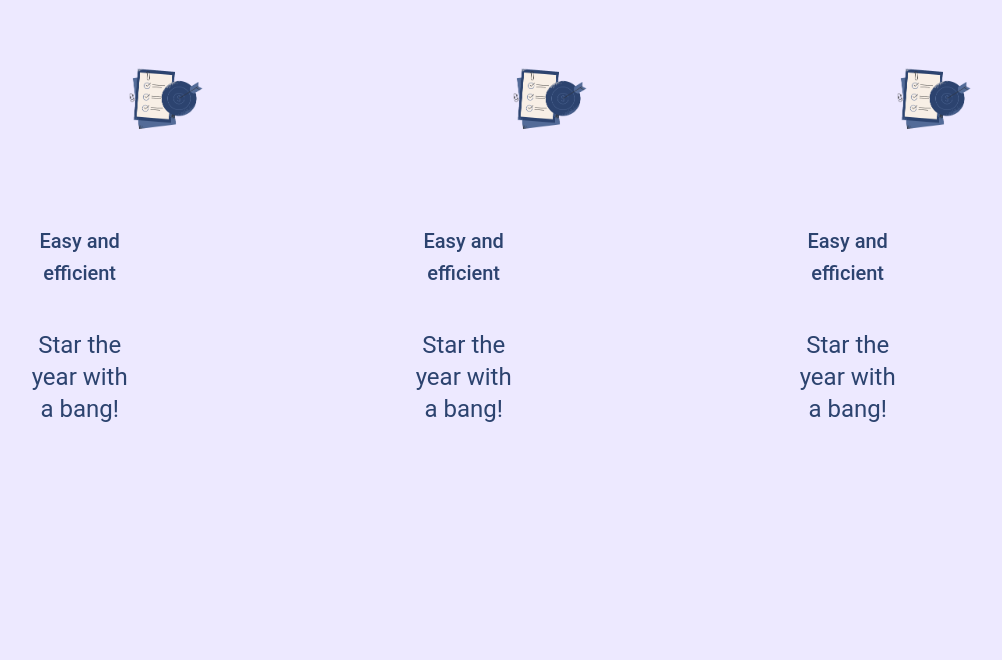
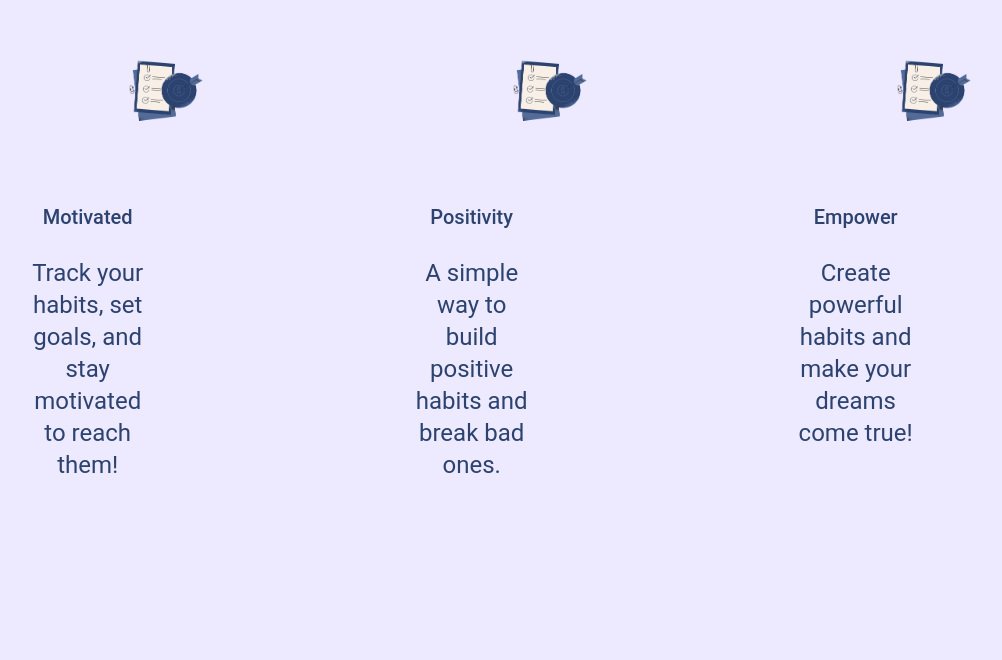
Before and after one commit to vmaineng/Habit-2023, a React (Create React App) app in the folder client/: page / in a window 1280 px wide. Shown: the part 780-1440 px from the top of the page, without its empty margins (35-1037 px from the left). Built offline with nearby package versions, Linux system fonts and the light colour scheme.

Commit message:
added landing page

```diff
--- a/client/src/pages/Landingpage.js
+++ b/client/src/pages/Landingpage.js
@@ -24,7 +24,7 @@ function Landingpage() {
           alignItems: "center",
         }}
       >
-        <Grid container spacing={5}>
+        <Grid container spacing={2}>
           <Grid item xs={12}>
             {/* <Box
               sx={{
@@ -53,8 +53,22 @@ function Landingpage() {
       </Container>
 
       {/* Values */}
-      <Container sx={{ mt: 15, mb: 30, display: "flex", position: "relative" }}>
-        <Grid container spacing={5}>
+      <Container sx={{ mt: 10, mb: 15, display: "flex", position: "relative" }}>
+        <Grid container spacing={2}>
+          <Grid item xs={1} md={4}>
+            <Box
+              component="img"
+              src={Note}
+              alt="suitcase"
+              sx={{ height: 150 }}
+            />
+            <Typography variant="h6" sx={{ my: 3 }}>
+              Motivated
+            </Typography>
+            <Typography variant="h5">{"Track your habits, set goals, and stay motivated to reach them!"}</Typography>
+          </Grid>
+        </Grid>
+        <Grid container spacing={2}>
           <Grid item xs={12} md={4}>
             <Box
               component="img"
@@ -62,13 +76,13 @@ function Landingpage() {
               alt="suitcase"
               sx={{ height: 150 }}
             />
-            <Typography variant="h6" sx={{ my: 5 }}>
-              Easy and efficient
+            <Typography variant="h6" sx={{ my: 3 }}>
+              Positivity
             </Typography>
-            <Typography variant="h5">{"Star the year with a bang!"}</Typography>
+            <Typography variant="h5">{"A simple way to build positive habits and break bad ones."}</Typography>
           </Grid>
         </Grid>
-        <Grid container spacing={5}>
+        <Grid container spacing={2}>
           <Grid item xs={12} md={4}>
             <Box
               component="img"
@@ -76,24 +90,10 @@ function Landingpage() {
               alt="suitcase"
               sx={{ height: 150 }}
             />
-            <Typography variant="h6" sx={{ my: 5 }}>
-              Easy and efficient
+            <Typography variant="h6" sx={{ my: 3 }}>
+              Empower
             </Typography>
-            <Typography variant="h5">{"Star the year with a bang!"}</Typography>
-          </Grid>
-        </Grid>
-        <Grid container spacing={5}>
-          <Grid item xs={12} md={4}>
-            <Box
-              component="img"
-              src={Note}
-              alt="suitcase"
-              sx={{ height: 150 }}
-            />
-            <Typography variant="h6" sx={{ my: 5 }}>
-              Easy and efficient
-            </Typography>
-            <Typography variant="h5">{"Star the year with a bang!"}</Typography>
+            <Typography variant="h5">{"Create powerful habits and make your dreams come true!"}</Typography>
           </Grid>
         </Grid>
       </Container>
```
